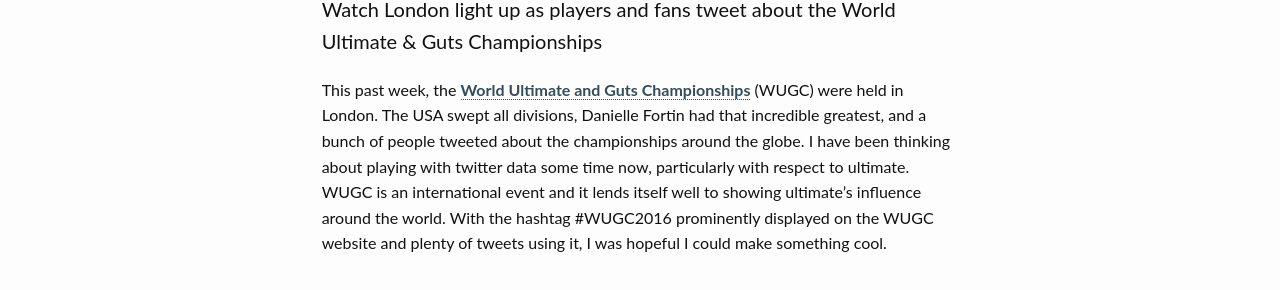
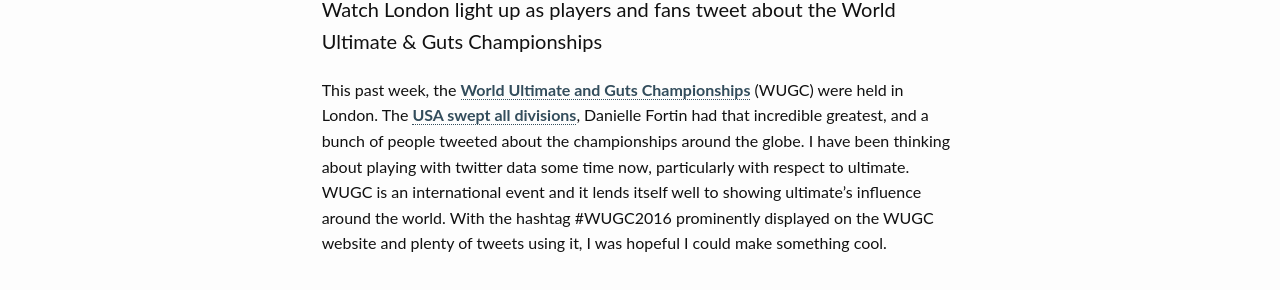
Before and after one commit to wontgruber/wontgruber.github.io, a Jekyll site: the page built from _posts/2016-06-28-WUGC2016.md, in a window 1280 px wide. Shown: the part 835-1125 px from the top of the page. Built offline with Jekyll 4.4.1, drawn with Linux system fonts in a browser that asks for light colours; part of the change alters nothing that is shown.

```diff
--- a/_posts/2016-06-28-WUGC2016.md
+++ b/_posts/2016-06-28-WUGC2016.md
@@ -34,7 +34,7 @@ image:
  [9]: #
  [10]: #
 
-This past week, the [World Ultimate and Guts Championships](http://wugc2016.com/) (WUGC) were held in London. The USA swept all divisions, Danielle Fortin had that incredible greatest, and a bunch of people tweeted about the championships around the globe. I have been thinking about playing with twitter data some time now, particularly with respect to ultimate. WUGC is an international event and it lends itself well to showing ultimate’s influence around the world. With the hashtag #WUGC2016 prominently displayed on the WUGC website and plenty of tweets using it, I was hopeful I could make something cool.
+This past week, the [World Ultimate and Guts Championships](http://wugc2016.com/) (WUGC) were held in London. The [USA swept all divisions](http://ultiworld.com/2016/06/25/usa-sweep/), Danielle Fortin had that incredible greatest, and a bunch of people tweeted about the championships around the globe. I have been thinking about playing with twitter data some time now, particularly with respect to ultimate. WUGC is an international event and it lends itself well to showing ultimate’s influence around the world. With the hashtag #WUGC2016 prominently displayed on the WUGC website and plenty of tweets using it, I was hopeful I could make something cool.
 
 ### Allow me to get nerdy for a minute...
 The map is cool to look at. However, don't go trying to derive any strong scientific conclusions from it. **There's a few things to note here:** This map only uses geolocated tweets (i.e. Tweets that have location data enabled). Geolocated tweets make up about 5% of all tweets -- so this is a small (and not necessarily representative) sample. CartoDB uses what they call "geo-enrichment" to increase those Twitter search results up to 15% to 20%. Much of that additional 10% - 15% seems to come from tweets that have country-specific location data -- but no finer geographic detail. In those cases, CartoDB uses a fixed point near the geographic center of that country to plot the tweet location. As a result, there are tweets popping up in places you might not expect. Go back and watch the animation again. A constant stream of tweets from northern Kansas? The Northwest Territories in Canada? The middle of Sibuyan Sea in the Philippines? Doubtful.
```
